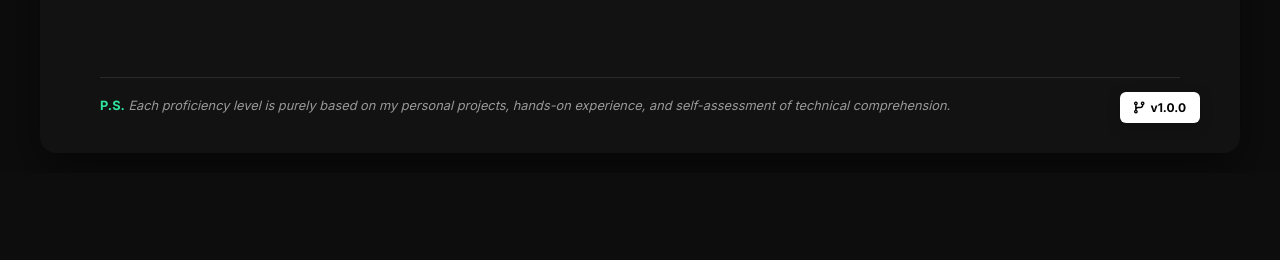
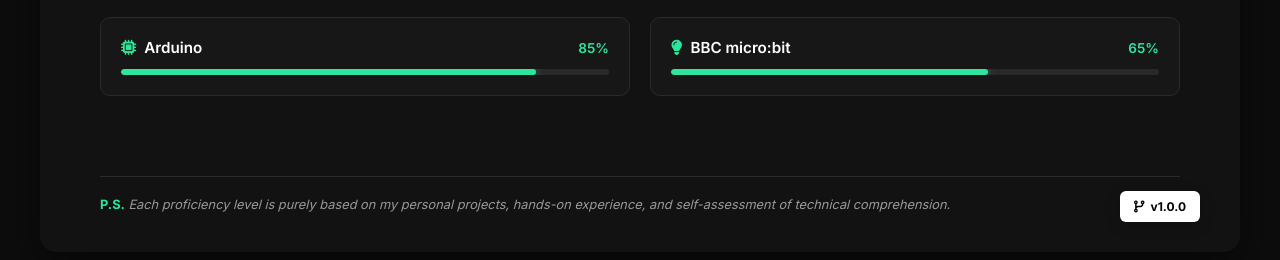
Before and after one commit to mike-eva-dev/mike-eva-dev.github.io, a plain HTML site: page skills.html in a window 1280 px wide. Shown: the part 1275-1535 px from the top of the page. Before the commit the page ends 1448 px from the top, so only its background shows below. Drawn offline with Linux system fonts and the light colour scheme.

Commit message:
added: arduino and micro:bit

```diff
--- a/skills.html
+++ b/skills.html
@@ -234,6 +234,28 @@
                     </div>
                 </div>
 
+                <!-- Arduino -->
+                <div class="skill-card">
+                    <div class="skill-info">
+                        <span class="tech-tag"><i class="fa-solid fa-microchip"></i> Arduino</span>
+                        <span class="skill-percentage">85%</span>
+                    </div>
+                    <div class="progress-bar-container">
+                        <div class="progress-bar" style="--progress: 85%;"></div>
+                    </div>
+                </div>
+
+                <!-- micro:bit -->
+                <div class="skill-card">
+                    <div class="skill-info">
+                        <span class="tech-tag"><i class="fa-solid fa-lightbulb"></i> BBC micro:bit</span>
+                        <span class="skill-percentage">65%</span>
+                    </div>
+                    <div class="progress-bar-container">
+                        <div class="progress-bar" style="--progress: 65%;"></div>
+                    </div>
+                </div>
+
             </div>
 
             <footer class="skills-disclaimer">
```
Also changed, not shown: index.html (+2 -0 lines).
